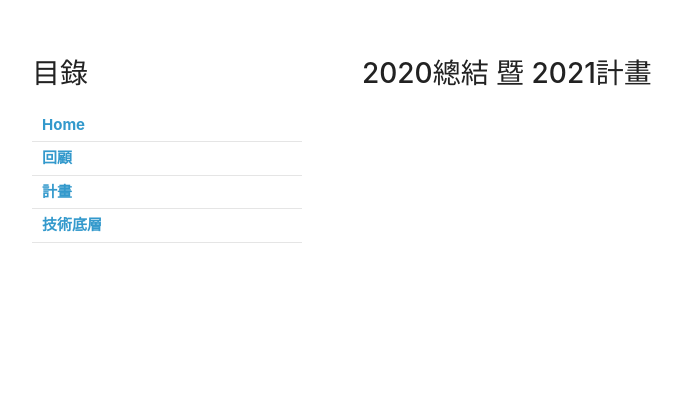
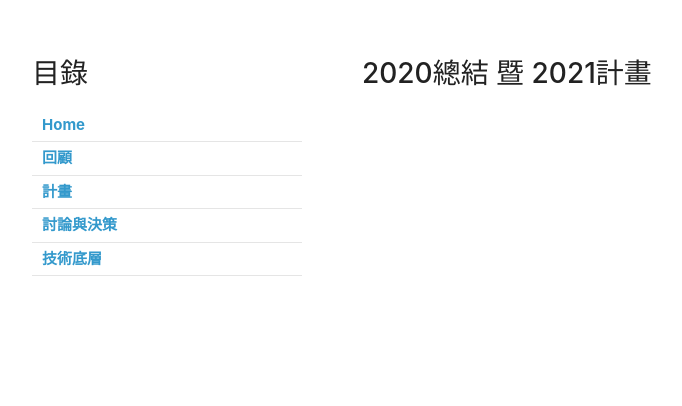
Before and after one commit to dreamaitek/p003, a Jekyll site: the page built from index.md, in a window 1280 px wide. Shown: the top 406 px of the page, without its empty margins (68-750 px from the left). Built offline with Jekyll 4.4.1, drawn with Linux system fonts in a browser that asks for light colours; our own code applies the rules of GitHub Pages for plain Markdown files.

Commit message:
Update _config.yml

```diff
--- a/_config.yml
+++ b/_config.yml
@@ -13,5 +13,10 @@ navigation:
   - title: 計畫
     url: plan
 
+  - title: 討論與決策
+    url: decision
+
+
+
   - title: 技術底層
     url: setup
```
